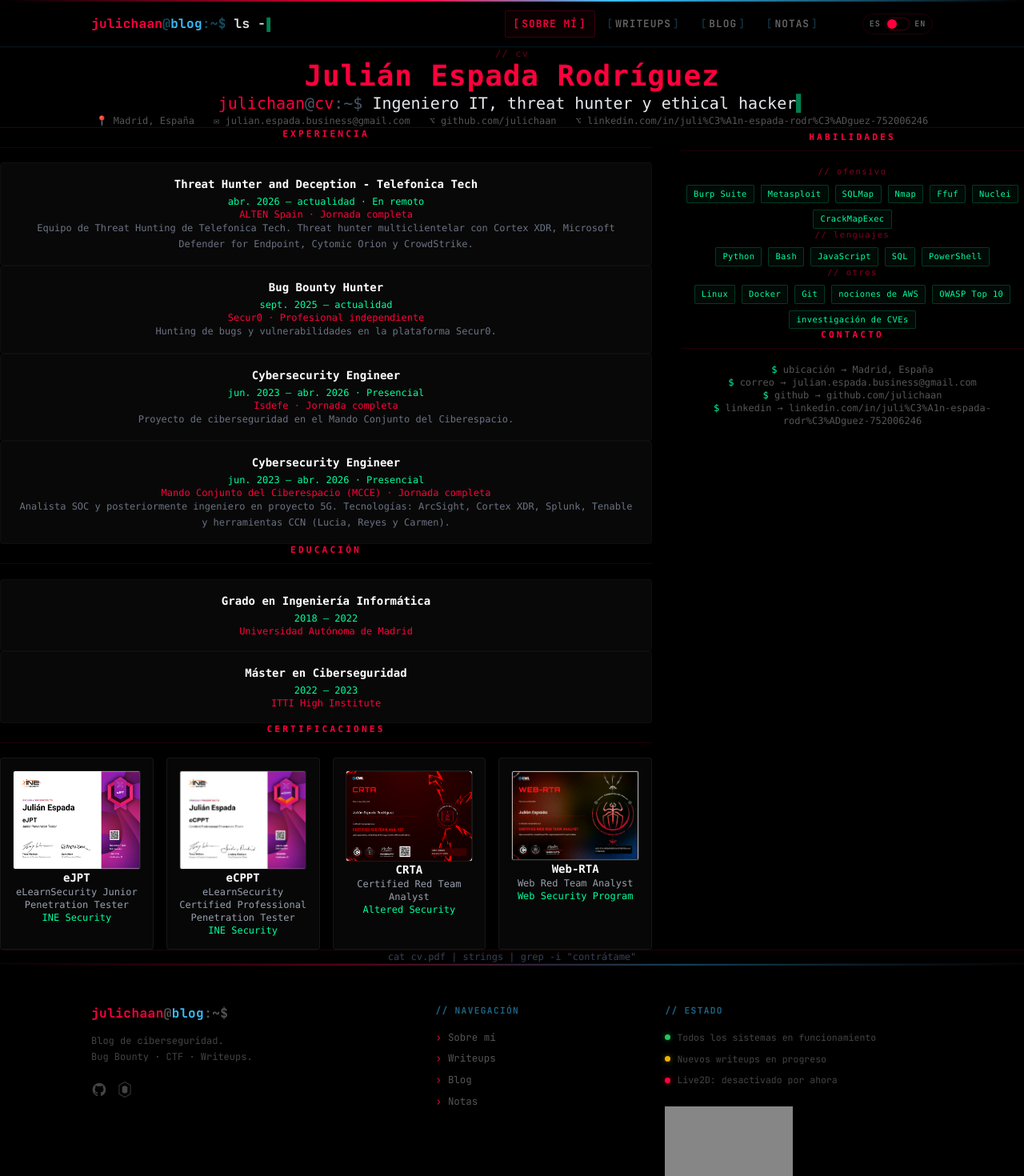
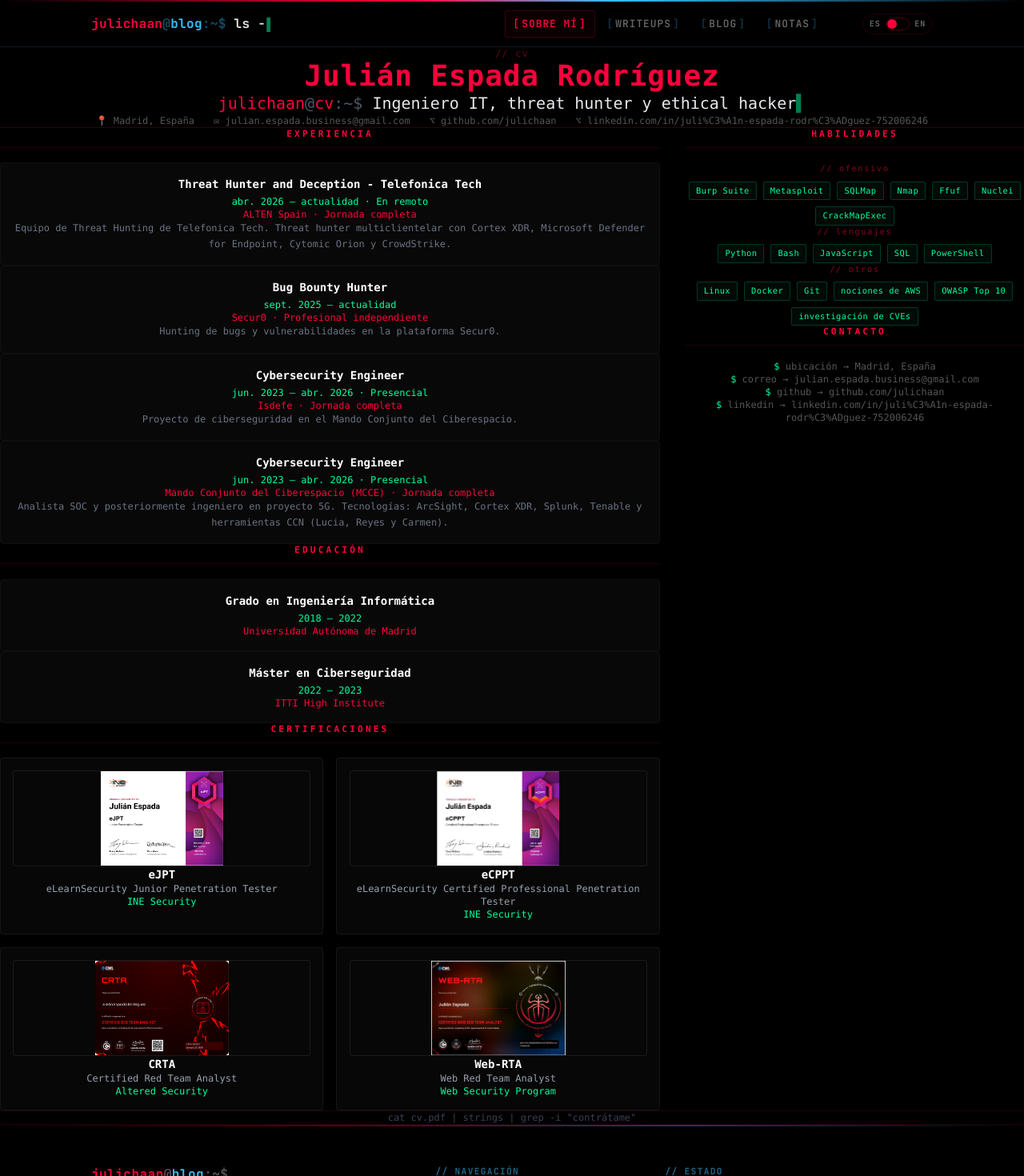
Before and after one commit to julichaan/julichaan_vercel_app, a Vue app: page /about in a window 1280 px wide. Shown: the top 1470 px of the page at 80% size. Built offline with nearby package versions, Linux system fonts and the light colour scheme; grey boxes are pictures that could not be loaded.

Commit message:
Polish desktop about layout balance

```diff
--- a/src/views/CV.vue
+++ b/src/views/CV.vue
@@ -312,20 +312,20 @@
 @media (min-width: 1200px) {
   .cv-grid {
     display: grid;
-    grid-template-columns: minmax(0, 1.9fr) minmax(330px, 1fr);
-    gap: 2.25rem;
+    grid-template-columns: minmax(0, 1.95fr) minmax(320px, 1fr);
+    gap: 2rem;
     align-items: start;
   }
 }
 
 .sidebar-panel {
-  padding-top: 0.25rem;
+  padding-top: 0;
 }
 
 @media (min-width: 1200px) {
   .sidebar-panel {
     position: sticky;
-    top: 1.5rem;
+    top: 5.25rem;
   }
 }
 
@@ -385,7 +385,13 @@
 
 @media (min-width: 1024px) {
   .grid-certifications {
-    grid-template-columns: repeat(4, minmax(0, 1fr));
+    grid-template-columns: repeat(2, minmax(0, 1fr));
+  }
+}
+
+@media (min-width: 1400px) {
+  .grid-certifications {
+    grid-template-columns: repeat(3, minmax(0, 1fr));
   }
 }
 
@@ -399,7 +405,8 @@
 
 .cert-image {
   width: 100%;
-  height: auto;
+  height: 120px;
+  object-fit: contain;
   border-radius: 3px;
   border: 1px solid #ffffff14;
 }
```
